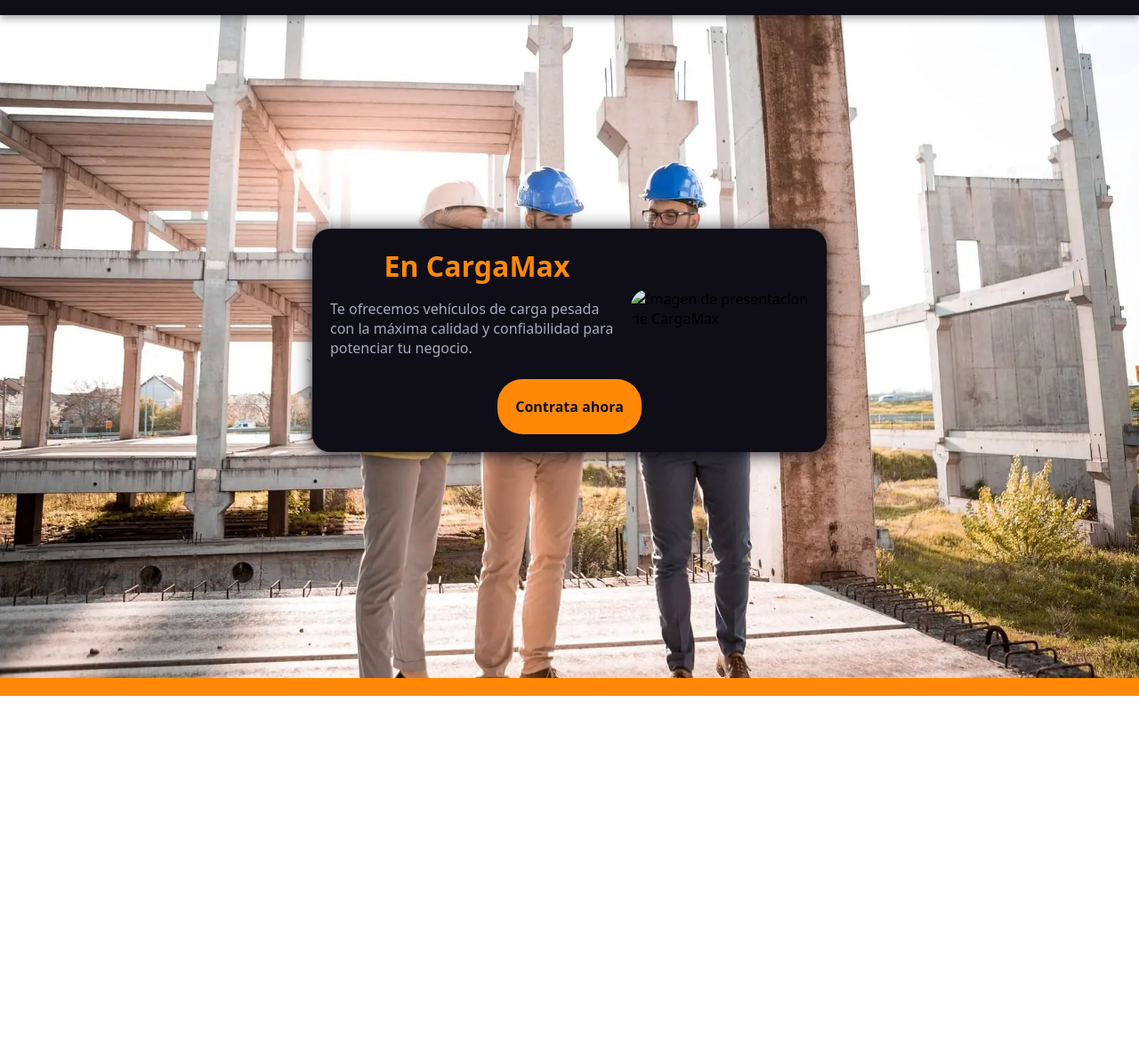
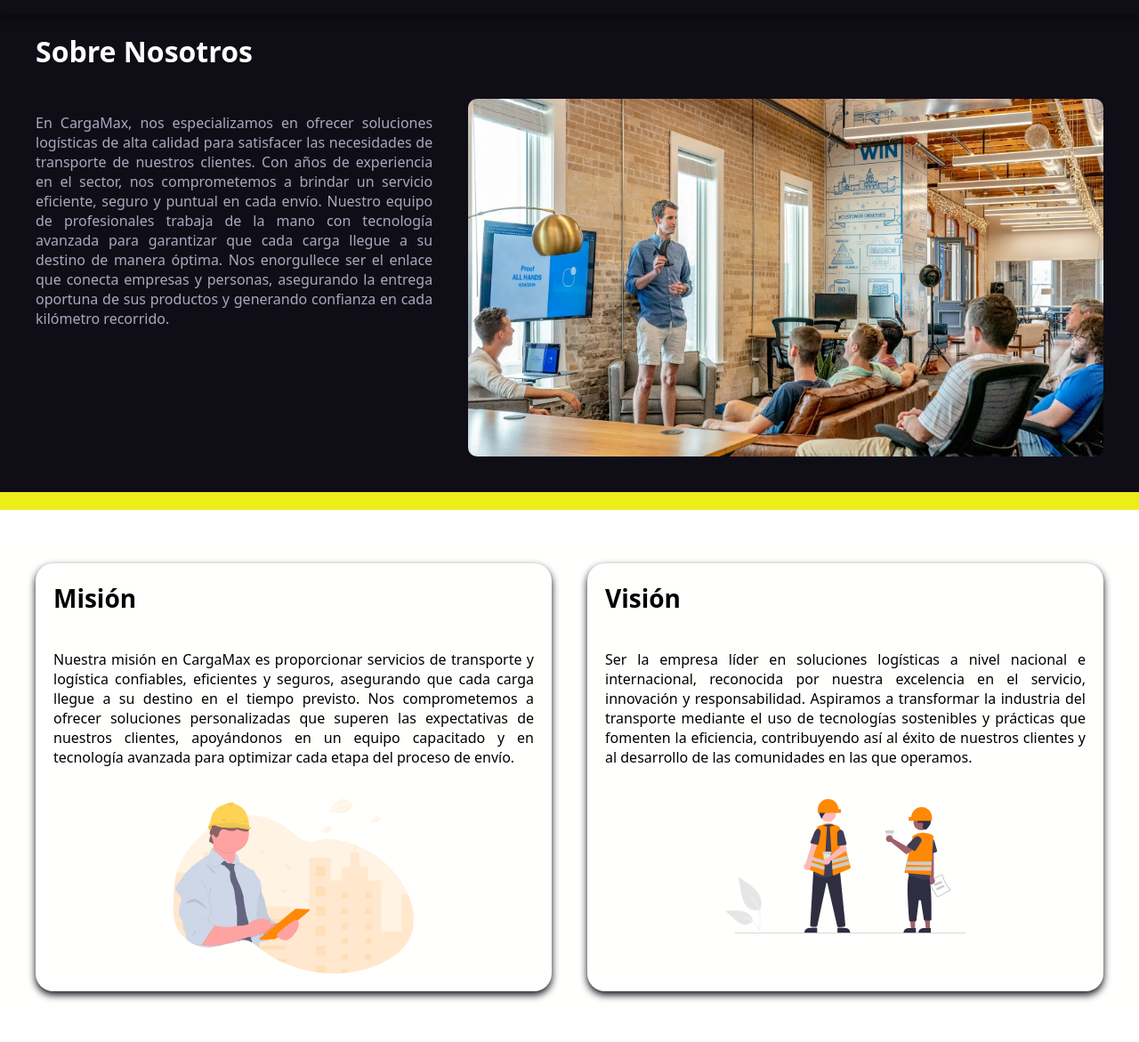
Before and after one commit to Ledtius/CargaMax---Proyecto-TalentoTech, a plain HTML site: page html/about-us.html in a window 1280 px wide. Shown: the part 102-1273 px from the top of the page at 89% size. Drawn offline with Linux system fonts and the light colour scheme.

Commit message:
Finished the esential parts of the about-us section and prove the view with the hero off

```diff
--- /dev/null
+++ b/css/about-us/about-us.css
@@ -0,0 +1,68 @@
+.about-us {
+  min-width: 32rem;
+  background-color: var(--secundary-color);
+  position: relative;
+  margin-top: 84px;
+}
+.about-us__content {
+  margin: 0 auto;
+  padding: 2rem 4rem;
+  background-color: var(--secundary-color);
+  max-width: 1440px;
+  display: flex;
+  flex-direction: column;
+  gap: 4rem;
+  width: 100%;
+  height: 100%;
+}
+
+.about-us__content::before {
+  content: "";
+  height: 20px;
+  width: 100%;
+  border: 1p solid #000000ec;
+  background-color: #ffff19ec;
+  position: absolute;
+  bottom: 0;
+  left: 0;
+}
+
+.about-us__general {
+  position: relative;
+}
+.about-us__title {
+  color: var(--tertiary-color);
+  margin-top: 0;
+}
+.about-us__text-image {
+  display: flex;
+  gap: 4rem;
+  flex-direction: column;
+  justify-content: flex-start;
+  margin-bottom: 4rem;
+}
+.about-us__text {
+  text-align: justify;
+  color: var(--quaternary-color);
+  max-width: 64rem;
+  position: sticky;
+  bottom: 20rem;
+  width: fit-content;
+}
+.about-us__image {
+  min-width: 25rem;
+
+  border-radius: 1rem;
+}
+
+@media (min-width: 768px) {
+  .about-us__text-image {
+    flex-direction: row;
+  }
+}
+
+@media (min-width: 1024px) {
+  .about-us {
+    margin-top: 118.281px;
+  }
+}
--- a/css/about-us/hero.css
+++ b/css/about-us/hero.css
@@ -34,15 +34,7 @@
   height: fit-content;
   box-shadow: 0 2px 20px var(--secundary-color);
 }
-  .hero__text-image {
-    display: flex;
-    /* gap: 2rem; */
-    margin: 0;
-    align-items: center;
-    justify-content: center;
-    flex-direction: column;
-    border-radius: 2rem;
-  }
+
 .hero__artile {
   color: var(--quaternary-color);
 }
@@ -54,6 +46,7 @@
 }
 .hero__pharagraph {
   max-width: 33rem;
+  text-align: center;
 
   font-weight: 500;
 }
@@ -62,41 +55,14 @@
   border-radius: 2rem;
   width: 20rem;
 }
-  .hero__btn {
-    text-decoration: none;
-    background-color: var(--principal-color);
-    padding: 2rem;
-    width: fit-content;
-    align-self: center;
-    color: var(--secundary-color);
-    font-weight: 700;
-    border-radius: 2.8rem;
-    transition: transform 0.5s;
-  }
-
-  .hero__btn:active {
-    transform: scale(1.04);
-  }
 
 @media (min-width: 768px) {
   .hero__card {
     gap: 8px;
     width: fit-content;
   }
-    .hero__text-image {
-      flex-direction: row;
-      gap: 8px;
-    }
 
   .hero__pharagraph {
     width: 33rem;
   }
-
-    .hero__btn {
-      transition: transform 0.5s;
 }
-
-    .hero__btn:hover {
-      transform: scale(1.04);
-    }
-  }
--- a/css/about-us/main.css
+++ /dev/null
@@ -1,3 +0,0 @@
-main{
-    margin: 118.281px 0 0 0;
-}
--- /dev/null
+++ b/css/about-us/mission-vision.css
@@ -0,0 +1,51 @@
+.mission-vision {
+  min-width: 32rem;
+  background-color: var(--tertiary-color);
+}
+.mission-vision__content {
+    margin: 0 auto;
+    padding: 2rem 4rem;
+    max-width: 1440px;
+    display: flex;
+    flex-direction: column;
+    margin-bottom: 4rem;
+    margin-top: 4rem;
+  gap: 4rem;
+}
+.mission-vision__element {
+  box-shadow: 0px 4px 8px var(--secundary-color);
+  padding: 2rem;
+  border-radius: 2rem;
+  /* width: 50%; */
+}
+.mission-vision__general {
+}
+.mission-vision__title {
+  margin-top: 0;
+}
+.mission-vision__text-image {
+  display: flex;
+  flex-direction: column;
+  gap: 2rem;
+}
+.mission-vision__text {
+  max-width: 64rem;
+  text-align: justify;
+}
+.mission-vision__image {
+  width: 20rem;
+  align-self: center;
+}
+
+@media (min-width: 768px) {
+  .mission-vision__content {
+    flex-direction: row;
+  }
+
+  .mission-vision__element {
+    width: 50%;
+  }
+  .mission-vision__image {
+    width: 50%;
+  }
+}
--- a/css/services.css
+++ b/css/services.css
@@ -31,6 +31,7 @@
   color: var(--tertiary-color);
 }
 .services__pharagraph {
+  text-align: justify;
   color: var(--quaternary-color);
 }
 .services__cards {
@@ -71,6 +72,7 @@
 }
 
 .services__card-info {
+  text-align: justify;
 }
 .services__card-characts {
   margin-bottom: 2rem;
--- a/html/about-us.html
+++ b/html/about-us.html
@@ -30,8 +30,9 @@
 
     <link rel="stylesheet" href="/css/about-us/hero.css" />
 
-    <link rel="stylesheet" href="/css/about-us/main.css" />
+    <link rel="stylesheet" href="/css/about-us/about-us.css" />
 
+    <link rel="stylesheet" href="/css/about-us/mission-vision.css" />
 
     <title>
       Sobre Nosotros | CargaMax - Alquiler de Vehículos de Carga Pesada
@@ -168,32 +169,136 @@
         </nav>
       </section>
     </header>
-    <!-- <main class="about-us">
-      Hola mmundo
-      <h1>safsa</h1>
-    </main> -->
 
-    <section class="hero">
+    <!-- <section class="hero">
       <section class="hero__card">
         <section class="hero__text-image">
           <article class="hero__artile">
-            <h1 class="hero__title">En CargaMax</h1>
+            <h1 class="hero__title">Sobre Nosotros</h1>
             <p class="hero__pharagraph">
-              Te ofrecemos vehículos de carga pesada con la máxima calidad y
-              confiabilidad para potenciar tu negocio.
+              En CargaMax, nos especializamos en ofrecer soluciones logísticas
+              de alta calidad para satisfacer las necesidades de transporte de
+              nuestros clientes.
             </p>
           </article>
-          <img
-            src="image/hero-presentation.webp"
-            alt="Imagen de presentacion de CargaMax"
-            class="hero__image"
-          />
         </section>
-        <a href="#contact" class="hero__btn">Contrata ahora</a>
+      </section>
+    </section> -->
+
+    <main class="about-us">
+      <section class="about-us__content">
+        <section class="about-us__general">
+          <h1 class="about-us__title">Sobre Nosotros</h1>
+          <section class="about-us__text-image">
+            <p class="about-us__text">
+              En CargaMax, nos especializamos en ofrecer soluciones logísticas
+              de alta calidad para satisfacer las necesidades de transporte de
+              nuestros clientes. Con años de experiencia en el sector, nos
+              comprometemos a brindar un servicio eficiente, seguro y puntual en
+              cada envío. Nuestro equipo de profesionales trabaja de la mano con
+              tecnología avanzada para garantizar que cada carga llegue a su
+              destino de manera óptima. Nos enorgullece ser el enlace que
+              conecta empresas y personas, asegurando la entrega oportuna de sus
+              productos y generando confianza en cada kilómetro recorrido.
+            </p>
+            <img
+              src="/image/about-us.webp"
+              alt="Sobre Nosotros CargaMax"
+              class="about-us__image"
+            />
+          </section>
+        </section>
+      </section>
+    </main>
+
+    <section class="mission-vision">
+      <section class="mission-vision__content">
+        <section class="mission-vision__element">
+          <section class="mission-vision__general">
+            <h2 class="mission-vision__title">Misión</h2>
+            <section class="mission-vision__text-image">
+              <p class="mission-vision__text">
+                Nuestra misión en CargaMax es proporcionar servicios de
+                transporte y logística confiables, eficientes y seguros,
+                asegurando que cada carga llegue a su destino en el tiempo
+                previsto. Nos comprometemos a ofrecer soluciones personalizadas
+                que superen las expectativas de nuestros clientes, apoyándonos
+                en un equipo capacitado y en tecnología avanzada para optimizar
+                cada etapa del proceso de envío.
+              </p>
+              <img
+                src="/image/mision.svg"
+                alt="Sobre Nosotros CargaMax"
+                class="mission-vision__image"
+              />
+            </section>
+          </section>
+        </section>
+        <section class="mission-vision__element">
+          <section class="mission-vision__general">
+            <h2 class="mission-vision__title">Visión</h2>
+            <section class="mission-vision__text-image">
+              <p class="mission-vision__text">
+                Ser la empresa líder en soluciones logísticas a nivel nacional e
+                internacional, reconocida por nuestra excelencia en el servicio,
+                innovación y responsabilidad. Aspiramos a transformar la
+                industria del transporte mediante el uso de tecnologías
+                sostenibles y prácticas que fomenten la eficiencia,
+                contribuyendo así al éxito de nuestros clientes y al desarrollo
+                de las comunidades en las que operamos.
+              </p>
+              <img
+                src="/image/vision.svg"
+                alt="Sobre Nosotros CargaMax"
+                class="mission-vision__image"
+              />
+            </section>
+          </section>
+        </section>
       </section>
     </section>
 
-    <!-- <footer id="footer">
+    <!--
+       <section class="about-us__element">
+          <section class="about-us__title-text">
+            <h2 class="about-us__title">Misión</h2>
+            <p class="about-us__text">
+              Nuestra misión en CargaMax es proporcionar servicios de transporte
+              y logística confiables, eficientes y seguros, asegurando que cada
+              carga llegue a su destino en el tiempo previsto. Nos comprometemos
+              a ofrecer soluciones personalizadas que superen las expectativas
+              de nuestros clientes, apoyándonos en un equipo capacitado y en
+              tecnología avanzada para optimizar cada etapa del proceso de
+              envío.
+            </p>
+          </section>
+          <img
+            src="/image/about-us-mission.svg"
+            alt="Sobre Nosotros CargaMax"
+            class="about-us__image"
+          />
+        </section>
+        <section class="about-us__element">
+          <section class="about-us__title-text">
+            <h2 class="about-us__title">Visión</h2>
+            <p class="about-us__text">
+              Nuestra misión en CargaMax es proporcionar servicios de transporte
+              y logística confiables, eficientes y seguros, asegurando que cada
+              carga llegue a su destino en el tiempo previsto. Nos comprometemos
+              a ofrecer soluciones personalizadas que superen las expectativas
+              de nuestros clientes, apoyándonos en un equipo capacitado y en
+              tecnología avanzada para optimizar cada etapa del proceso de
+              envío.
+            </p>
+          </section>
+          <img
+            src="/image/about-us-vision.svg"
+            alt="Sobre Nosotros CargaMax"
+            class="about-us__image"
+          />
+        </section> -->
+
+    <footer id="footer">
       <section class="footer__content">
         <section class="footer__list-title">
           <h3 class="footer__title">Inicio</h3>
@@ -294,7 +399,7 @@
           </p>
         </section>
       </section>
-    </footer> -->
+    </footer>
     <script src="/js/menu.js" defer></script>
   </body>
 </html>
```
Also changed, not shown: image/about-us.webp (added), image/mision.svg (added), image/vision.svg (added). Lines whose indentation alone changed are shown as unchanged.
